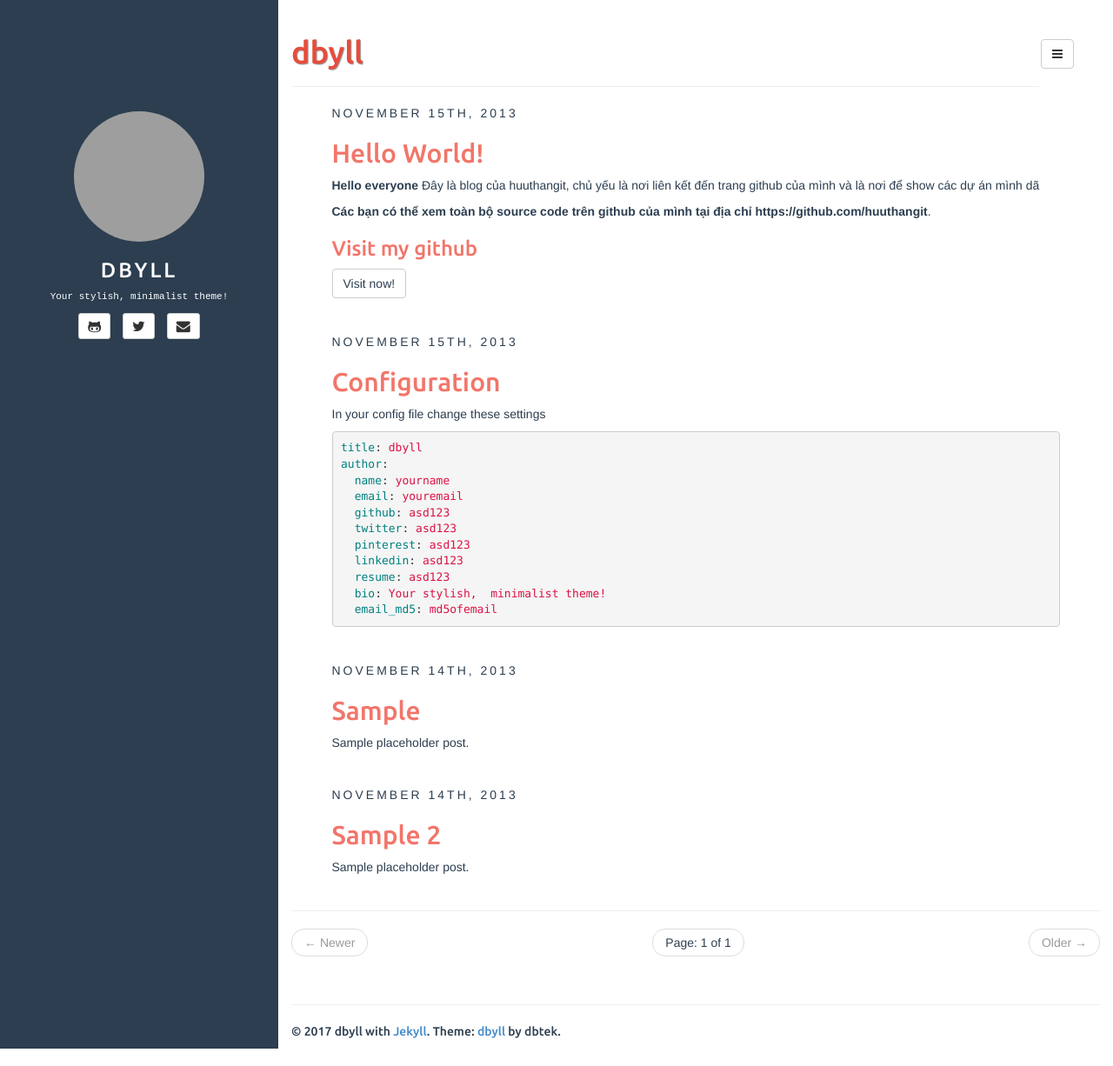
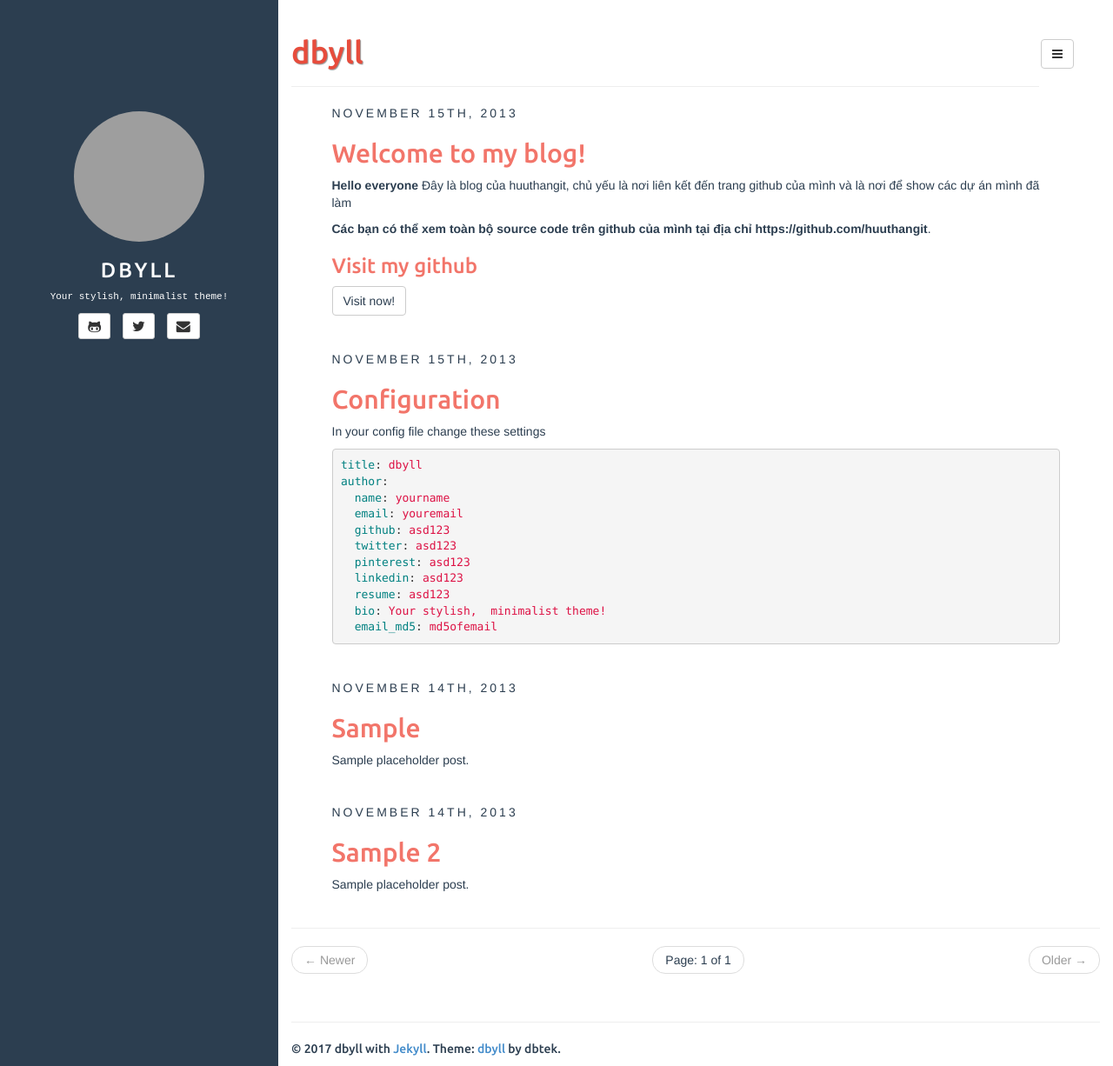
Before and after one commit to huuthangdut/huuthangit.github.io, a Jekyll site: the page built from index.html, in a window 1280 px wide and 1226 px high. Shown: the whole window at 87% size. Built offline with Jekyll 4.4.1, drawn with Linux system fonts in a browser that asks for light colours; the list of posts is cut into pages by our own code; grey boxes are pictures that could not be loaded.

Commit message:
Update 2013-11-15-hello-world.md

```diff
--- a/_posts/2013-11-15-hello-world.md
+++ b/_posts/2013-11-15-hello-world.md
@@ -1,13 +1,13 @@
 ---
 layout: post
-title: Hello World!
+title: Welcome to my blog!
 categories: [general, setup, demo]
 tags: [demo, dbyll, dbtek, setup]
 fullview: true
 comments: true
 ---
 
-**Hello everyone** Đây là blog của huuthangit, chủ yếu là nơi liên kết đến trang github của mình và là nơi để show các dự án mình dã
+**Hello everyone** Đây là blog của huuthangit, chủ yếu là nơi liên kết đến trang github của mình và là nơi để show các dự án mình đã làm
 
 **Các bạn có thể xem toàn bộ source code trên github của mình tại địa chỉ**  **[https://github.com/huuthangit](https://github.com/huuthangit)**.
 
```
